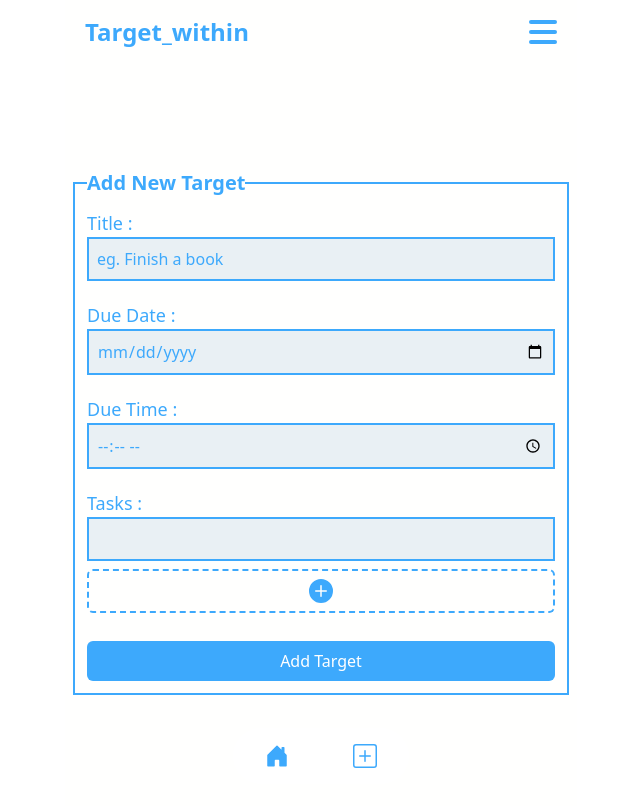
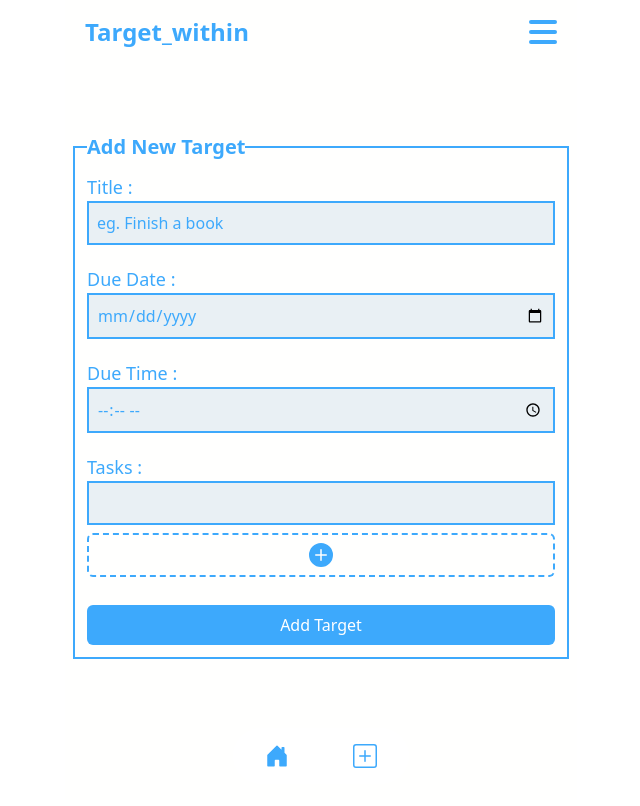
Before and after one commit to nainghtetlinn/target-within, a Next.js app: page /addnewtarget in a window 1280 px wide. Shown: the top 806 px of the page, without its empty margins (319-959 px from the left). Built offline with nearby package versions, Linux system fonts and the light colour scheme.

Commit message:
fix darkmode and bottom margin bug in addnewtarget

```diff
--- a/pages/addnewtarget.js
+++ b/pages/addnewtarget.js
@@ -66,7 +66,7 @@ const AddNewTarget = () => {
   };
 
   return (
-    <main className="text-primary dark:text-white min-h-[92vh] flex justify-center items-center p-2 mb-[5rem] dark:bg-dSec">
+    <main className="text-primary dark:text-white min-h-[92vh] flex justify-center items-center p-2 pb-[5rem] dark:bg-dSec">
       <fieldset className="border-2 border-primary dark:border-white p-3 w-full dark:bg-dPri">
         <legend className="font-semibold text-xl">Add New Target</legend>
         <form onSubmit={handleSubmit}>
```
